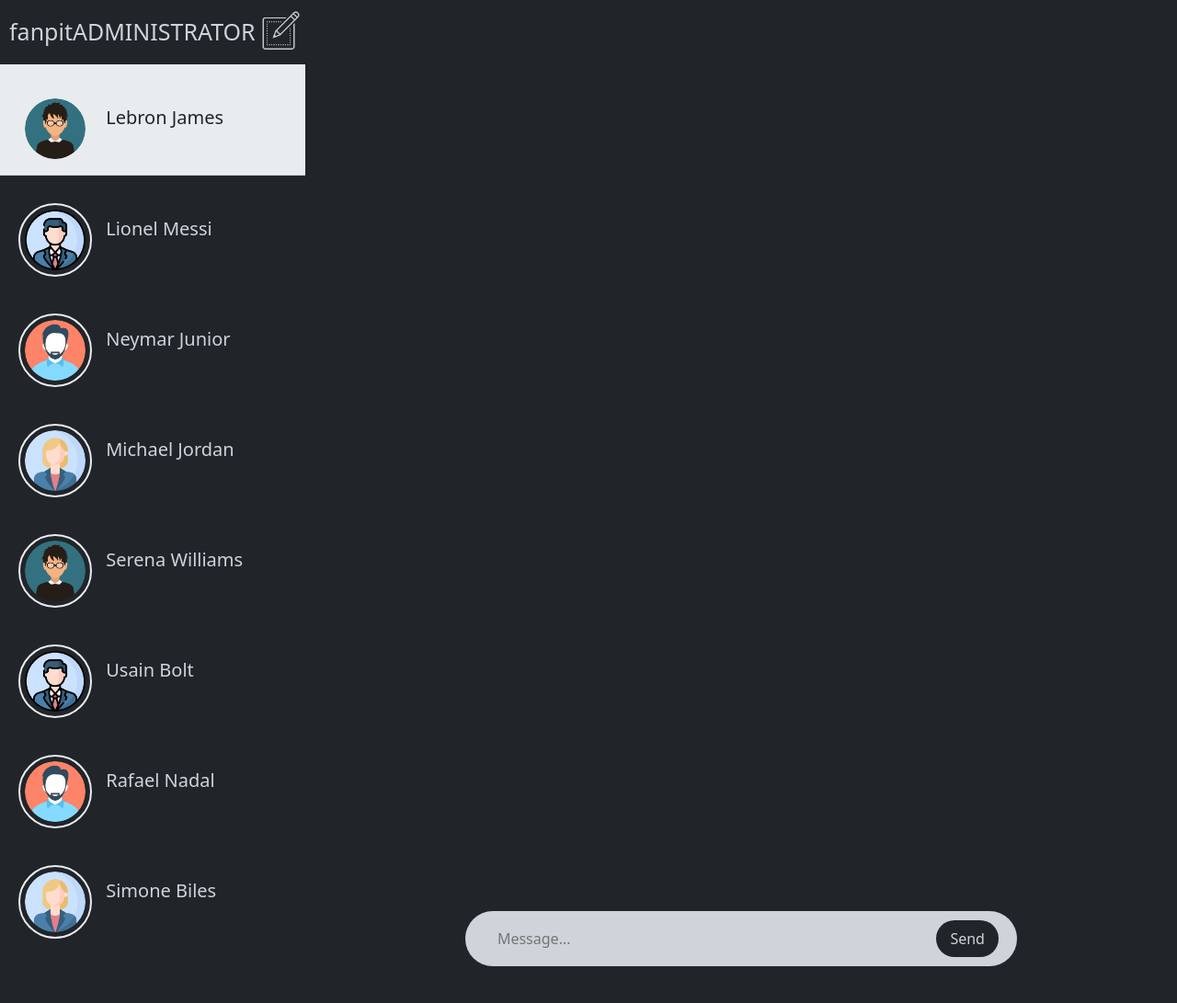
After one commit to olivernicholass/Converso, a PHP site: page /html/messages.html in a window 1280 px wide. The commit adds this page. Shown: the whole page at 92% size. Run offline with PHP 8.4, Linux system fonts and the light colour scheme.

Commit message:
Added messages.html + messages.css + Navbar icon popup

```diff
--- a/css/media.css
+++ b/css/media.css
@@ -1,8 +1,6 @@
-
 /** CONTAINS ALL MEDIA QUERIES FOR DISPLAY CHANGES **/
 
 /** Main Page Queries**/
-
 @media (max-width: 1440px) {
   .main-post-card {
     width: 100%;
@@ -29,7 +27,6 @@
   .custom-sidebar {
     display: none;
   }
-
   .recent-posts {
     display: none;
   }
@@ -39,20 +36,15 @@
   .custom-sidebar {
     display: none;
   }
-
   .main-posts {
     display: block;
   }
-
-
-    .recent-posts{
-      display:none;
+  .recent-posts {
+    display: none;
   }
 }
 
-
 /** Navbar Queries**/
-
 @media (max-width: 1200px) {
   .form-control {
     margin: 0;
@@ -64,3 +56,19 @@
     margin: 0;
   }
 }
+
+/** Message Page Queries**/
+
+@media (max-width: 1440px) {
+  .custom-sidebar {
+    display: none;
+  }
+  .messages-container {
+    margin-left: 0 !important;
+  }
+
+  .people-container {
+    margin-left: 0;
+    border: 0 !important;
+  }
+}
--- /dev/null
+++ b/css/messages.css
@@ -0,0 +1,152 @@
+body{
+    background-color: #212529;
+}
+
+html, body {
+    height: 100%;
+    margin: 0;
+    padding: 0;
+}
+
+.custom-sidebar {
+    background-color: #212529;
+    color: #f8f9fa;
+    width: 100px;
+    padding: 20px;
+    transition: width 0.3s;
+    position: fixed;
+    left: 0;
+    height: 100%;
+    margin-left:10px;
+  }
+
+  .button-section {
+    margin-bottom: 20px;
+  }
+
+  .button-section h2 {
+    font-size: 16px;
+    margin-bottom: 10px;
+  }
+
+  .button {
+    display: block;
+    padding: 10px;
+    margin-bottom: 15px;
+    text-align: center;
+    background-color: #dee2e6;
+    color: #343a40;
+    margin-left:5px;
+    border: none;
+    cursor: pointer;
+    transition: background-color 0.3s, transform 0.3s;
+  }
+
+
+  .button:hover {
+    background-color: #ced4da;
+    color: #212529;
+    transform: scale(1.05);
+  }
+
+  .custom-sidebar button {
+    border-radius: 5px;
+  }
+
+
+.username{
+    font-size:25px;
+    font-weight:500;
+    padding:10px;
+    display: flex;
+    justify-content: space-between;
+    align-items: center;
+}
+
+  .icon {
+    width: 50px;
+    height: 50px;
+  }
+
+  .person-box-highlighted {
+    background-color: #E9ECEF;
+    color:#212529;
+    padding: 10px;
+    border-bottom: 1px solid #ccc;
+    font-size:20px;
+}
+
+.profile-picture {
+    width: 80px;
+    height: 80px;
+    border-radius: 50%;
+    margin-right: 10px;
+    padding: 5px;
+    border: 2px solid #E9ECEF;
+    margin-top: 20px;
+    margin-left:10px;
+    box-sizing: border-box;
+}
+
+.messages-container {
+    display: flex;
+    flex-direction: row;
+    height: 100%;
+    margin-left: 6%;
+}
+
+.people-container {
+    flex: 0.7;
+    max-height: 100%;
+    background-color: #212529;
+    color: #ced4da;
+    border: 3px solid #ced4da;
+    border-top: 0px;
+    border-bottom: 0px;
+    border-right:0px;
+    overflow-y: auto;
+    width: 1000px;
+}
+  .person-box {
+    padding: 10px;
+    font-size:20px;
+  }
+
+  .user-messages-container {
+    flex: 2;
+    display: flex;
+    flex-direction: column;
+  }
+
+  .message-input-container {
+    display: flex;
+    align-items: center;
+    justify-content: space-between;
+    background-color: #ced4da;
+    border-radius: 30px;
+    padding: 10px 20px;
+    width: 80%;
+    max-width: 600px;
+    margin: auto;
+    margin-bottom:40px;;
+  }
+
+
+  .message-input {
+    flex: 1;
+    border: none;
+    outline: none;
+    padding: 8px 15px;
+    border-radius: 30px;
+    background-color: #ced4da;
+  }
+
+  .send-button {
+    background-color: #212529;
+    color: #ced4da;
+    border: none;
+    padding: 8px 15px;
+    border-radius: 30px;
+    cursor: pointer;
+    margin-left: 10px;
+  }
--- a/css/profile.css
+++ b/css/profile.css
@@ -1,3 +1,4 @@
+
 .profile-container-wrapper {
     display: flex;
     flex-direction: column;
--- /dev/null
+++ b/html/messages.html
@@ -0,0 +1,84 @@
+<!DOCTYPE html>
+<html lang="en">
+
+<head>
+  <meta charset="UTF-8">
+  <meta name="viewport" content="width=device-width, initial-scale=1, shrink-to-fit=no">
+  <link href="https://cdn.jsdelivr.net/npm/bootstrap@5.3.0/dist/css/bootstrap.min.css" rel="stylesheet">
+  <link rel="stylesheet" type="text/css" href="../css/navbar.css">
+  <link rel="stylesheet" type="text/css" href="../css/media.css">
+  <link rel="stylesheet" type="text/css" href="../css/messages.css">
+  <title>Fanpit</title>
+</head>
+
+<body>
+
+ <!-- Sidebar -->
+<div class="col-lg-4 custom-sidebar">
+    <div class="logo">
+      <img src="../images/fanpit_f.png" style="width: 55px; margin-bottom:10px;" alt="Your Logo">
+    </div>
+
+    <div class="button-section">
+      <button class="button">
+        <img src="../icons/home2.png" alt="Home" style="width: 25px; height: 25px; margin-right: 5px;" />
+      </button>
+      <button class="button">
+        <img src="../icons/popular.png" alt="Popular" style="width: 25px; height: 25px; margin-right: 5px;" />
+      </button>
+      <button class="button">
+        <img src="../icons/suggested.png" alt="All" style="width: 25px; height: 25px; margin-right: 5px;" />
+      </button>
+      <button class="button">
+        <img src="../icons/community.png" alt="Community" style="width: 25px; height: 25px; margin-right: 5px;" />
+      </button>
+      <button class="button">
+        <img src="../icons/about.png" alt="About" style="width: 25px; height: 25px; margin-right: 5px;" />
+      </button>
+      <button class="button">
+        <img src="../icons/help.png" alt="Help" style="width: 25px; height: 25px; margin-right: 5px;" />
+      </button>
+      <button class="button">
+        <img src="../icons/contact.png" alt="Contact" style="width: 25px; height: 25px; margin-right: 5px;" />
+      </button>
+    </div>
+  </div>
+
+
+  <!-- Container for Messages -->
+
+  <div class="messages-container">
+    <div class="people-container">
+        <div class="username">
+            fanpitADMINISTRATOR
+            <img src="../icons/createmessage.png" alt="Icon" class="icon">
+          </div>
+      <div class="person-box-highlighted">
+        <img src="../images/user1.png" alt="Profile Picture 1" class="profile-picture"> Lebron James </div>
+      <div class="person-box">
+        <img src="../images/user2.png" alt="Profile Picture 2" class="profile-picture"> Lionel Messi </div>
+    <div class="person-box">
+        <img src="../images/user3.png" alt="Profile Picture 1" class="profile-picture"> Neymar Junior </div>
+      <div class="person-box">
+        <img src="../images/user4.png" alt="Profile Picture 2" class="profile-picture"> Michael Jordan </div>
+        <div class="person-box">
+            <img src="../images/user1.png" alt="Profile Picture 1" class="profile-picture"> Serena Williams </div>
+        <div class="person-box">
+            <img src="../images/user2.png" alt="Profile Picture 2" class="profile-picture"> Usain Bolt </div>
+        <div class="person-box">
+            <img src="../images/user3.png" alt="Profile Picture 1" class="profile-picture"> Rafael Nadal </div>
+        <div class="person-box">
+            <img src="../images/user4.png" alt="Profile Picture 2" class="profile-picture"> Simone Biles </div>
+
+    </div>
+    <div class="user-messages-container">
+        <div class="message-input-container">
+          <input type="text" placeholder="Message..." class="message-input">
+          <button class="send-button">Send</button>
+        </div>
+      </div>
+  </div>
+
+</body>
+
+</html>
```
Also changed, not shown: css/navbar.css (+31 -1 lines), html/index.html (+9 -3 lines), html/profile.html (+9 -2 lines), icons/createmessage.png (added), images/fanpit_f.png (added). Lines whose indentation alone changed are shown as unchanged.
